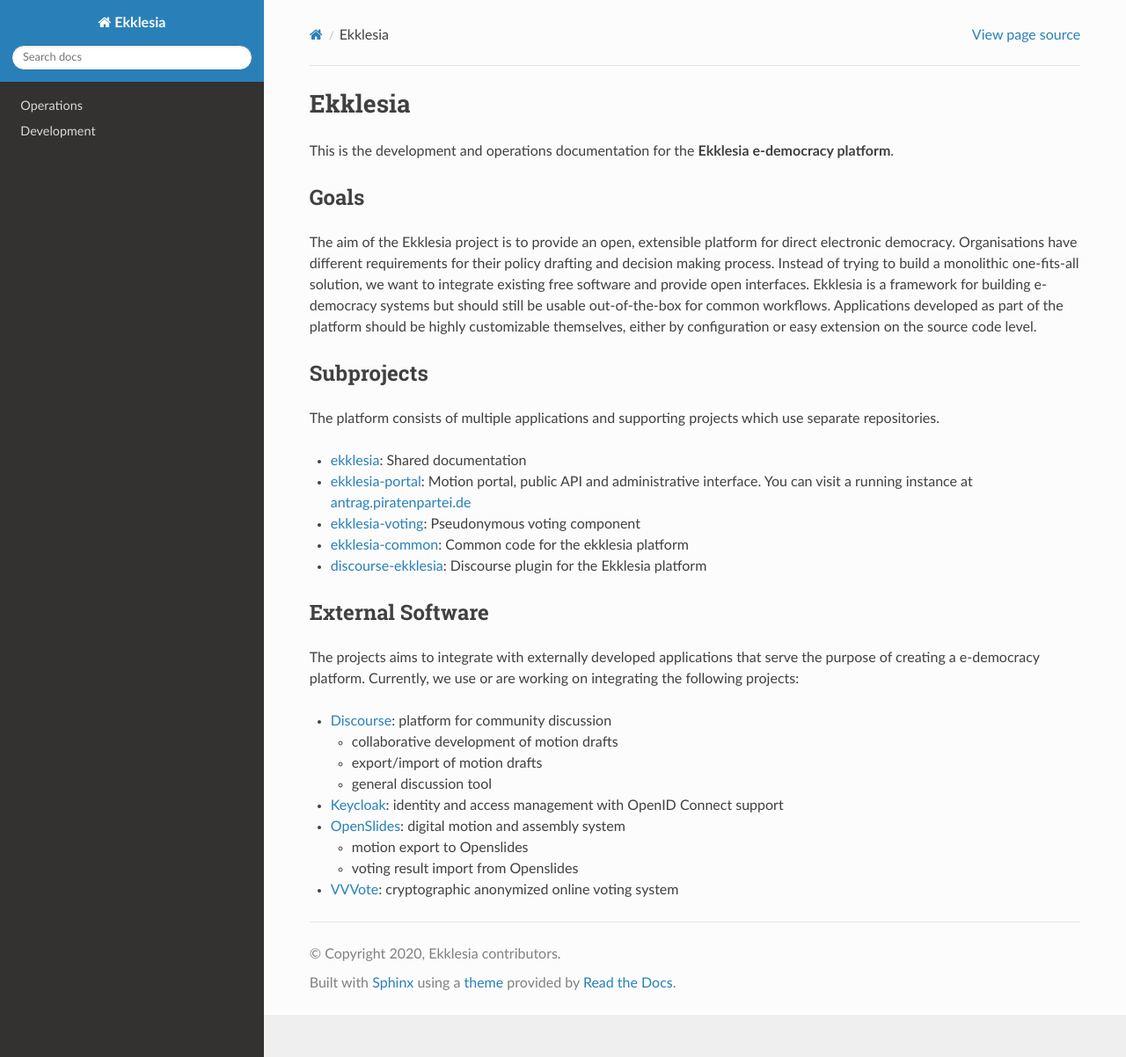
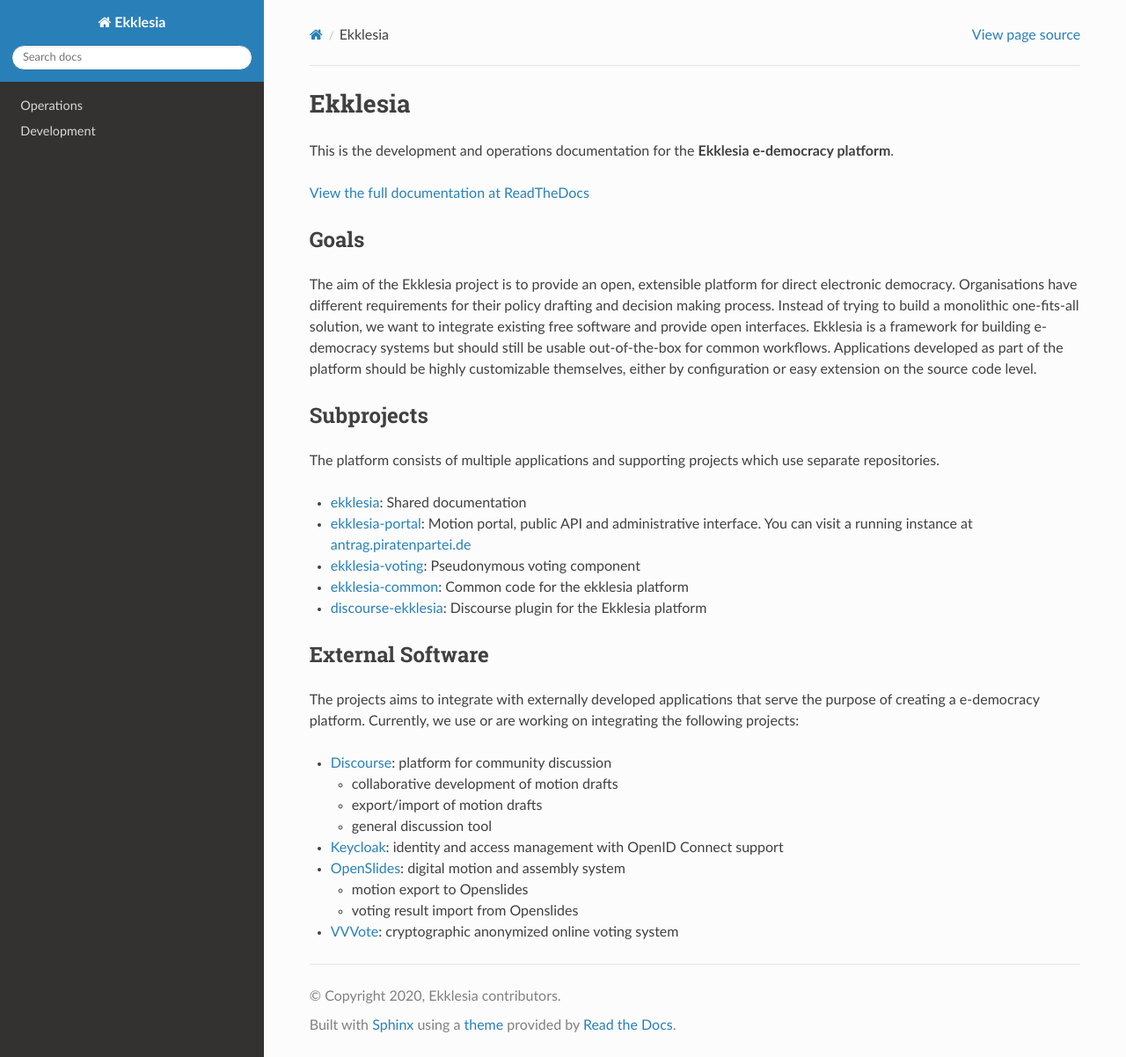
Before and after one commit to edemocracy/ekklesia, a Sphinx documentation site: the page built from docs/README.rst, in a window 1280 px wide and 1202 px high. Shown: the whole window at 88% size. Built offline with Sphinx 7.4.7 and the Read the Docs theme 2.0.0, drawn with Linux system fonts in a browser that asks for light colours; pages that are not in the unit, such as notebooks, are missing from menus; some of the changed lines change nothing that is shown.

Commit message:
Fix ekklesia link, add link to readthedocs

```diff
--- a/docs/README.rst
+++ b/docs/README.rst
@@ -2,6 +2,8 @@
 ========
 
 This is the development and operations documentation for the **Ekklesia e-democracy platform**.
+
+`View the full documentation at ReadTheDocs <https://ekklesia.readthedocs.org>`_
 
 Goals
 -----
@@ -22,7 +24,7 @@
 The platform consists of multiple applications and supporting projects which use
 separate repositories.
 
--  `ekklesia <https://github.com/Piratenpartei/ekklesia-voting>`__:
+-  `ekklesia <https://github.com/Piratenpartei/ekklesia>`__:
    Shared documentation
 -  `ekklesia-portal <https://github.com/Piratenpartei/ekklesia-portal>`__:
    Motion portal, public API and administrative interface. You can visit a running instance at
```
